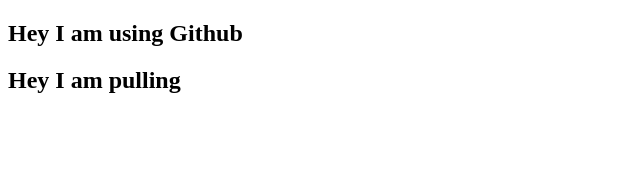
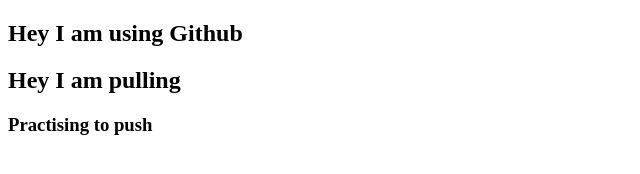
Before and after one commit to rahiq-rahman/Learning-Web-Dev, a plain HTML site: page index.html in a window 1280 px wide. Shown: the whole page, without its empty margins (0-640 px from the left). Drawn offline with Linux system fonts and the light colour scheme.

Commit message:
pushing again

```diff
--- a/index.html
+++ b/index.html
@@ -9,5 +9,6 @@
 <body>
     <h2>Hey I am using Github</h2>
     <h2>Hey I am pulling</h2>
+    <h3>Practising to push</h3>
 </body>
 </html>
```
